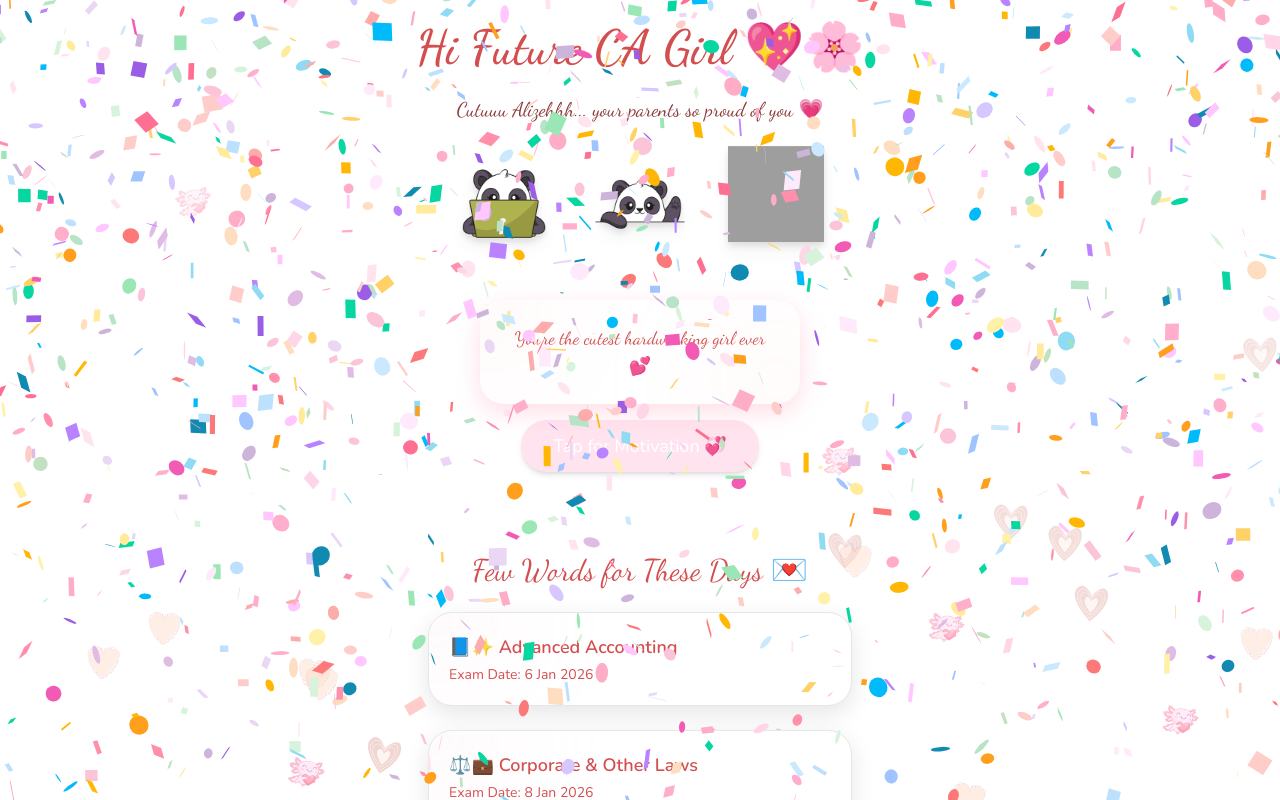
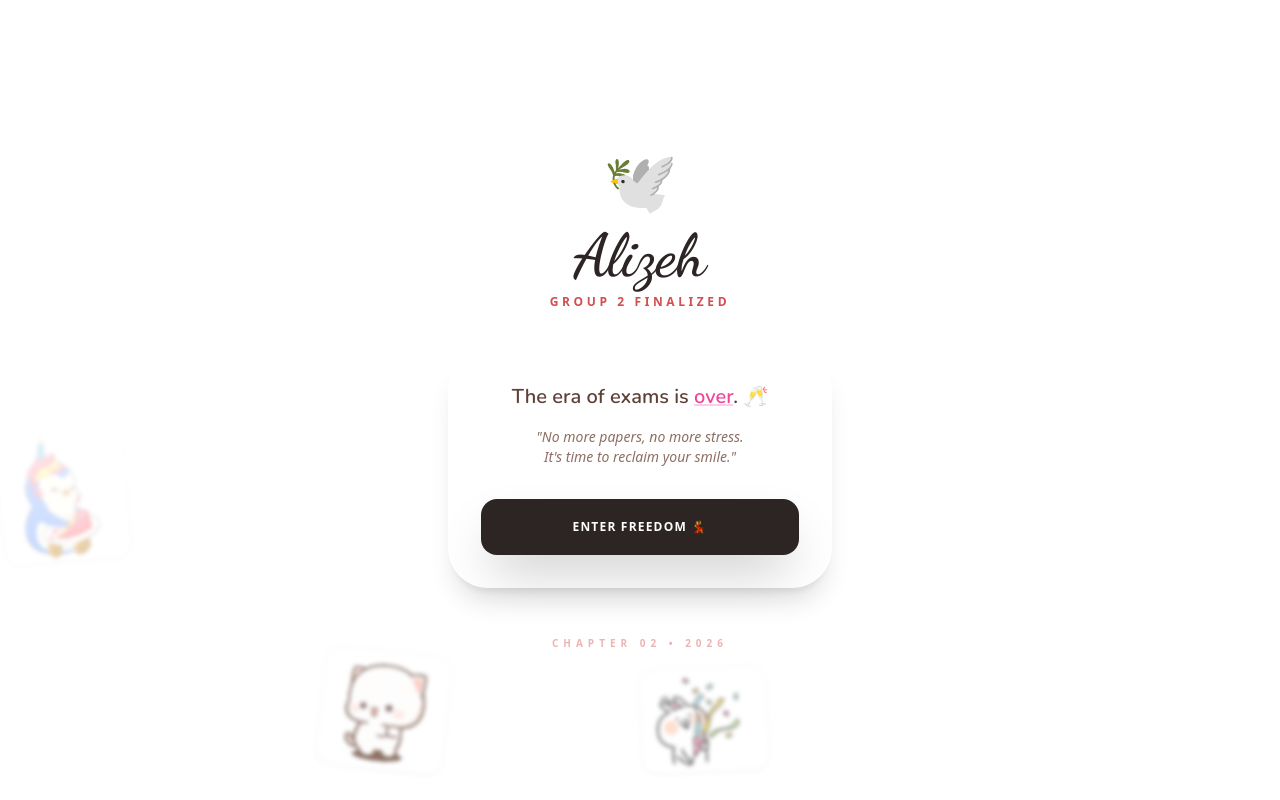
Before and after one commit to Zaid5775/ca-aliza, a React (Vite) app: page / in a window 1280 px wide. Shown: the top 800 px of the page. Built offline with nearby package versions, Linux system fonts and the light colour scheme; grey boxes are pictures that could not be loaded; a web font is replaced by a local one.

Commit message:
update popup

```diff
--- a/src/App.jsx
+++ b/src/App.jsx
@@ -20,11 +20,19 @@ import standing from "./standing.gif";
 import youcan from "./you-can.gif";
 import kill from "./kill.gif";
 import dancing from "./dancing.gif";
-import happy from "./happy.gif"
+import happy from "./happy.gif";
+import cakeeating from "./cakeeating.gif";
+import dancing2 from "./dancing cat.gif";
+import goma from "./goma.gif";
+import hooray from "./hooray.gif";
+import vibe from "./vibe.gif";
+import startparty from "./startparty.gif";
+import popup from "./popup.gif";
+
 
 export default function App() {
   const [showConfetti, setShowConfetti] = useState(true);
-  const [showPopup, setShowPopup] = useState(false);
+  const [showGroup2Popup, setShowGroup2Popup] = useState(false);
   const [dimensions, setDimensions] = useState({
   width: window.innerWidth,
   height: window.innerHeight,
@@ -35,7 +43,10 @@ useEffect(() => {
     window.history.scrollRestoration = "manual";
   }
 }, []);
-
+const partyGifs = [
+  cakeeating, dancing, party, dancing2, goma,
+  hooray, vibe,startparty , popup, happy
+];
 
 useEffect(() => {
   const handleResize = () =>
@@ -51,8 +62,8 @@ useEffect(() => {
 useEffect(() => {
   const timer = setTimeout(() => {
     setShowConfetti(false);
-    setShowPopup(true);
-  }, 10000);
+    setShowGroup2Popup(true);
+  }, 2000);
 
   return () => clearTimeout(timer);
 }, []);
@@ -132,51 +143,94 @@ colors={[
 
 
 
-
-      {/*  POPUP AFTER CONFETTI */}
-      {showPopup && (
+{showGroup2Popup && (
   <motion.div
-          className="fixed inset-0 bg-black/40 backdrop-blur-sm flex items-center justify-center z-50"
+    className="fixed inset-0 z-[999999] bg-white flex flex-col items-center justify-start overflow-y-auto"
     initial={{ opacity: 0 }}
     animate={{ opacity: 1 }}
   >
+    {/* 🌧️ THE FALLING GIFS - These will "rain" down the screen */}
+    <div className="absolute inset-0 pointer-events-none overflow-hidden">
+      {partyGifs.map((gif, i) => (
+        <motion.img
+          key={i}
+          src={gif}
+          className="absolute w-24 md:w-32 rounded-2xl shadow-sm border border-pink-50"
+          style={{
+            // Spacing them across the width of the phone
+            left: `${(i * 25) % 85}%`,
+          }}
+          initial={{ y: -200, opacity: 0, rotate: Math.random() * 20 - 10 }}
+          animate={{
+            y: [window.innerHeight + 200, -200], // Loop them falling upwards/downwards for constant life
+            opacity: [0, 1, 1, 0],
+          }}
+          transition={{
+            duration: 8 + Math.random() * 5,
+            repeat: Infinity,
+            delay: i * 0.8,
+            ease: "linear"
+          }}
+        />
+      ))}
+    </div>
+
+    {/* ✨ THE MAIN HERO CONTENT - Tall and Phone-Friendly */}
+    <div className="relative z-10 w-full min-h-screen flex flex-col items-center justify-center px-6 py-20 bg-gradient-to-b from-white/20 via-white/80 to-white/20 backdrop-blur-[2px]">
+
       <motion.div
-            className="bg-white rounded-3xl p-6 max-w-sm text-center shadow-2xl border-2 border-[#FFE4EF]"
-            initial={{ scale: 0.8, y: 30 }}
-            animate={{ scale: 1, y: 0 }}
+        initial={{ scale: 0.5, opacity: 0 }}
+        animate={{ scale: 1, opacity: 1 }}
+        className="text-center mb-10"
       >
-            <img
-              src={party}
-              alt="celebration"
-              className="w-40 mx-auto mb-4"
-            />
+        <div className="text-6xl mb-4">🕊️</div>
+        <h2
+          className="text-6xl text-[#2D2424]"
+          style={{ fontFamily: "Dancing Script", fontWeight: 900 }}
+        >
+          Alizeh
+        </h2>
+        <p className="text-[#D34E4E] font-black tracking-[0.3em] uppercase text-xs mt-2">
+          Group 2 Finalized
+        </p>
+      </motion.div>
 
-            <h2
-              className="text-2xl text-[#D34E4E] mb-2"
-              style={{ fontFamily: "Dancing Script" }}
+      {/* 💌 FLOATING GLASS MESSAGE */}
+      <motion.div
+        className="w-full max-w-sm bg-white/40 border border-white/60 backdrop-blur-xl p-8 rounded-[40px] shadow-xl text-center"
+        initial={{ y: 50, opacity: 0 }}
+        animate={{ y: 0, opacity: 1 }}
+        transition={{ delay: 0.5 }}
       >
-              OMFGGG 😭🎉
-            </h2>
-
-            <p
-              className="text-[#D34E4E] text-base"
-              style={{ fontFamily: "Nunito" }}
-            >
-              YAYYYYYYY!!!!  GROUP 1 IS FINALLY DONE DONE DONE 😻
-              Like ACTUALLY done.
-              Just one more group and alizeh can live her life peacefully 😼
+        <p className="text-[#5D4037] text-lg md:text-xl font-bold leading-tight" style={{ fontFamily: "Nunito" }}>
+          The era of exams is <span className="text-pink-500 underline decoration-pink-200">over</span>. 🥂
         </p>
 
-            <button
-              onClick={() => setShowPopup(false)}
-              className="mt-4 px-6 py-2 bg-[#FFE4EF] text-white rounded-full shadow-md"
-              style={{ fontFamily: "Nunito" }}
+        <p className="text-[#8D6E63] text-sm mt-4 italic">
+          "No more papers, no more stress. <br /> It's time to reclaim your smile."
+        </p>
+
+        <motion.button
+          whileTap={{ scale: 0.95 }}
+          onClick={() => setShowGroup2Popup(false)}
+          className="mt-8 w-full py-5 bg-[#2D2424] text-white rounded-2xl font-bold uppercase tracking-widest text-xs shadow-2xl"
         >
-              okayyy 😭💗
-            </button>
+          ENTER FREEDOM 💃
+        </motion.button>
       </motion.div>
+
+      {/* 🌸 SUBTLE FOOTER */}
+      <motion.div
+        className="mt-12 text-[10px] tracking-[0.5em] text-[#D34E4E] opacity-30 font-black"
+        animate={{ opacity: [0.2, 0.5, 0.2] }}
+        transition={{ duration: 3, repeat: Infinity }}
+      >
+        CHAPTER 02 • 2026
+      </motion.div>
+    </div>
   </motion.div>
 )}
+
 
       {/* 🌸 MAIN WEBSITE */}
       <div
```
Also changed, not shown: src/vibe.gif (renamed from src/in-my-zone-vibes.gif). Lines whose indentation alone changed are shown as unchanged.
